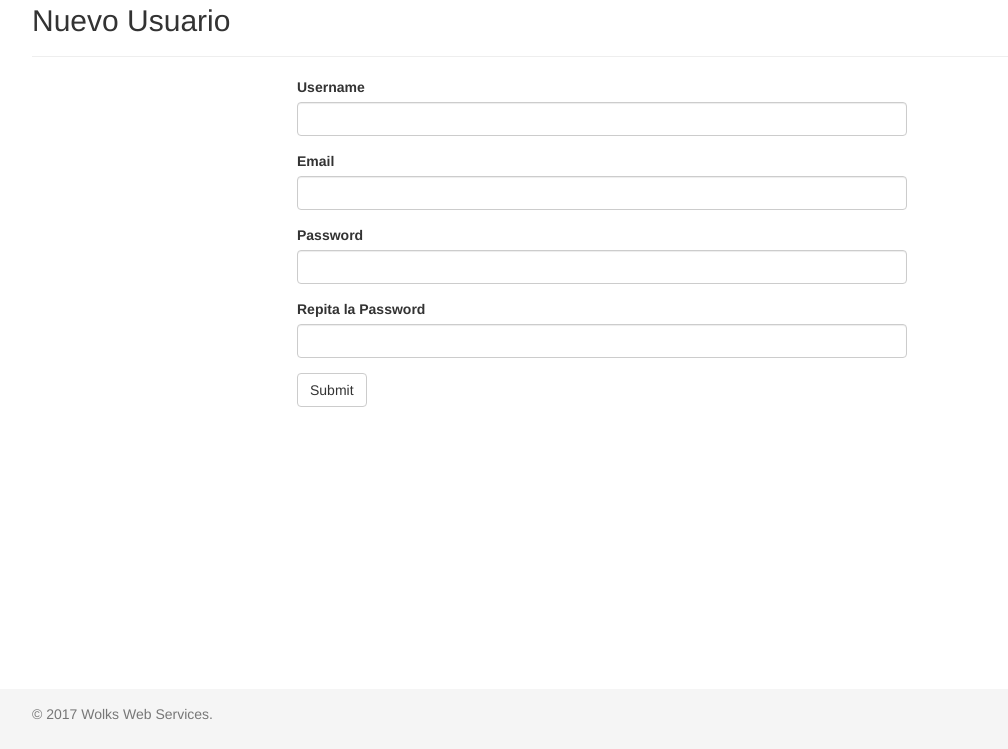
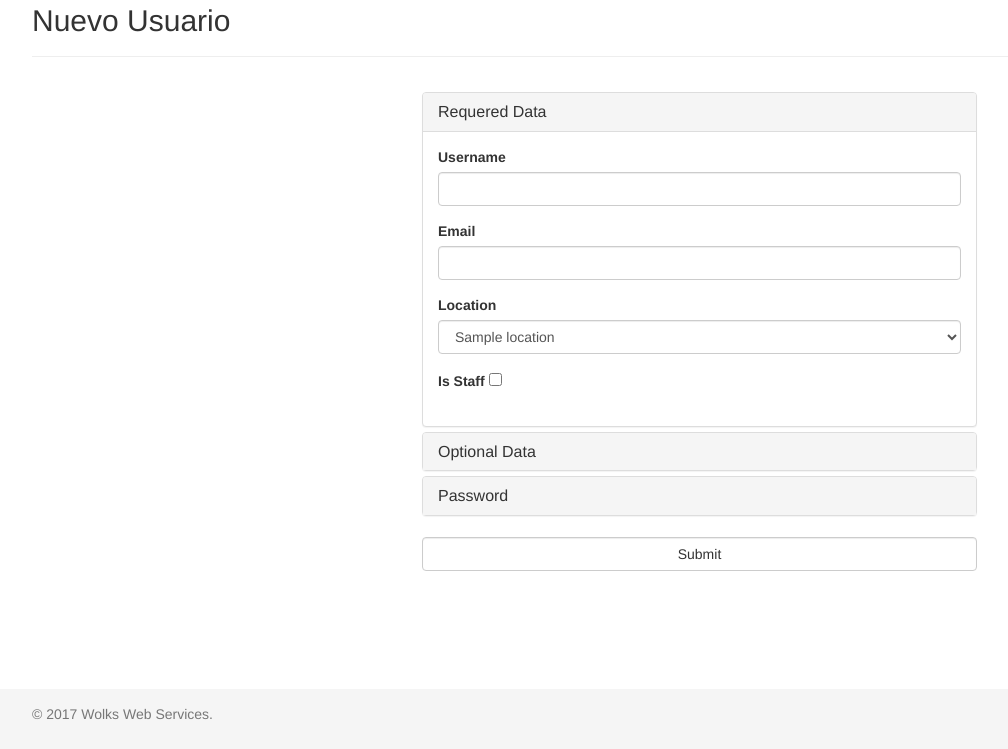
Before and after one commit to Wolksvidia/flask_inventory, a Flask app: page /user/new in a window 1280 px wide. Shown: the part 51-800 px from the top of the page, without its empty margins (38-1046 px from the left). Run offline with Flask 2, Linux system fonts and the light colour scheme; tables that the repository leaves empty hold one stand-in row (values such as "Sample post"); some libraries are stand-ins or nearby versions.

Commit message:
modificaciones varias

```diff
--- a/forms.py
+++ b/forms.py
@@ -1,6 +1,6 @@
 # -*- coding: utf-8 -*-
 from flask_wtf import FlaskForm
-from wtforms import StringField, HiddenField, PasswordField, TextAreaField, SelectField, FieldList
+from wtforms import StringField, HiddenField, PasswordField, TextAreaField, SelectField, BooleanField
 from wtforms import validators
 from wtforms.fields.html5 import EmailField
 from models import User, Location, Device
@@ -48,18 +48,22 @@ class CreateUserForm(FlaskForm):
         validators.DataRequired(message='El usuario es requerido.'),
         validators.Length(min=4, max=50, message='Ingrese un usuario valido.'),
         ])
+    first_name = StringField('First Name')
+    last_name = StringField('Last Name')
     email = EmailField('Email',
         [
         validators.DataRequired(message='El email es requerido.'),
         validators.Email(message='Ingrese un email valido.'),
         validators.Length(min=4, max=50, message='Ingrese un email valido.')
         ])
+    phone = StringField('Telephone number')
+    staff = BooleanField('Is Staff')
     password = PasswordField('Password',
         [
-        validators.DataRequired(message='La password es requerida.'),
         validators.EqualTo('confirm', message='Las passwords deben coincidir!!')
         ])
     confirm = PasswordField('Repita la Password')
+    location = SelectField('Location', coerce=int)
 
     def validate_username(form, field):
         username = field.data
--- a/main.py
+++ b/main.py
@@ -46,7 +46,7 @@ def send_email(username, email):
 with app.app_context():
     db.create_all()
     user = User(username='admin', email='admin@example.com',
-        password='Admin2017', staff=True)
+        password='admin', staff=True)
     try:
         db.session.add(user)
         db.session.commit()
@@ -121,10 +121,14 @@ def logout():
 def new_user(id=None):
     if id is None:
         user_form = forms.CreateUserForm(request.form)
+        user_form.location.choices = [(g.id, g.location_name) for g in Location.query.order_by('location_name').all()]
         if request.method == 'POST' and user_form.validate():
             user = User(user_form.username.data,
                 user_form.email.data,
-                user_form.password.data)
+                user_form.password.data,
+                user_form.staff.data, user_form.first_name.data,
+                user_form.last_name.data,
+                user_form.location.data, user_form.phone.data)
             try:
                 db.session.add(user)
                 db.session.commit()
@@ -136,8 +140,8 @@ def new_user(id=None):
 
                 sender = threading.Thread(name='mail_sender',
                     target=send_message, args=(user.username, user.email, ))
-                sender.start()
-                return redirect(url_for('login'))
+                #sender.start()
+                return redirect(url_for('new_user'))
             except Exception as e:
                 print(e)
                 flash(('danger', 'Lo sentimos algo salio mal!.'))
@@ -315,15 +319,36 @@ def del_device(id):
     return redirect(url_for('new_device'))
 
 
+@app.route('/device/state/<int:did>', methods=['GET'])
+def change_device_state(did):
+    dev = Device.query.filter(Device.id == did).one_or_none()
+    if dev is not None:
+        try:
+            if dev.active:
+                dev.active = False
+            else:
+                dev.active = True
+            db.session.add(dev)
+            db.session.commit()
+            flash(('success', 'Estado cambiado exitosamente!.'))
+            return redirect(url_for('view_devices', did=dev.id))
+        except Exception as e:
+            print(e)
+            flash(('danger', 'Lo sentimos algo salio mal!.'))
+            return redirect(url_for('view_devices', did=dev.id))
+    flash(('danger', 'Lo sentimos algo salio mal!.'))
+    return redirect(url_for('view_devices', did=dev.id))
+
+
 @app.route('/device/assign', methods=['GET', 'POST'])
 def assign_device():
     form = forms.AssignDevice(request.form)
     if request.method == 'GET':
-        form.device.choices = [(g.id, g.name) for g in Device.query.filter(Device.user_id == None).order_by('name').all()]
+        form.device.choices = [(g.id, g.name) for g in Device.query.filter(Device.user_id == None).filter(Device.active).order_by('name').all()]
         if len(form.device.choices) is 0:
             flash(('danger', 'Lo sentimos no hay equipos disponibles para asignar!.'))
             return redirect(url_for('view_devices'))
-        form.user.choices = [(g.id, g.username) for g in User.query.order_by('username').all()]
+        form.user.choices = [(g.id, g.username) for g in User.query.filter(User.username != 'admin').order_by('username').all()]
         return render_template('assign_dev.html', form=form)
     elif request.method == 'POST':
         dev = Device.query.filter(Device.id == form.device.data).one_or_none()
--- a/templates/_macro.html
+++ b/templates/_macro.html
@@ -50,7 +50,7 @@
 
 {% macro render_fields(field) %}
 	<td> {{ field.label }}
-	<dd> {{ field(**kwargs)|safe }}
+	{{ field(**kwargs)|safe }}
 	{% if field.errors %}
 		<ul>
 			{% for error in field.errors %}
--- a/templates/create_user.html
+++ b/templates/create_user.html
@@ -5,11 +5,23 @@
 <h2>Nuevo Usuario</h2>
 {% endblock %}
 {% block content %}
-
-<div class="col-md-3"></div>
-<div class="col-md-6">
+<div class="container">
 	<form method='POST'>
 	{{ form.csrf_token }}
+	<div class="row">
+		<div class="col-md-4"></div>
+		<div class="col-md-6">
+			<div class="panel-group" id="accordion" role="tablist" aria-multiselectable="true">
+				<div class="panel panel-default">
+				  <div class="panel-heading" role="tab" id="headingOne">
+					<h4 class="panel-title">
+					  <a role="button" data-toggle="collapse" data-parent="#accordion" href="#collapseOne" aria-expanded="true" aria-controls="collapseOne">
+					  Requered Data
+					  </a>
+					</h4>
+				  </div>
+				  <div id="collapseOne" class="panel-collapse collapse in" role="tabpanel" aria-labelledby="headingOne">
+					<div class="panel-body">
 						<div class="form-group">
 						{{ render_fields(form.username, class="form-control") }}
 						</div>
@@ -17,14 +29,71 @@
 						{{ render_fields(form.email,class="form-control") }}
 						</div>
 						<div class="form-group">
+						{{ render_fields(form.location,class="form-control") }}
+						</div>
+						<div class="form-group">
+							{{ render_fields(form.staff) }}
+						</div>
+					</div>
+				  </div>
+				</div>
+				<div class="panel panel-default">
+				  <div class="panel-heading" role="tab" id="headingTwo">
+					<h4 class="panel-title">
+					  <a class="collapsed" role="button" data-toggle="collapse" data-parent="#accordion" href="#collapseTwo" aria-expanded="false" aria-controls="collapseTwo">
+						Optional Data
+					  </a>
+					</h4>
+				  </div>
+				  <div id="collapseTwo" class="panel-collapse collapse" role="tabpanel" aria-labelledby="headingTwo">
+					<div class="panel-body">
+					<div class="form-group">
+					{{ render_fields(form.first_name,class="form-control") }}
+					</div>
+					<div class="form-group">
+					{{ render_fields(form.last_name,class="form-control") }}
+					</div>
+					<div class="form-group">
+					{{ render_fields(form.phone,class="form-control") }}
+					</div>
+					</div>
+				  </div>
+				</div>
+				<div class="panel panel-default">
+				  <div class="panel-heading" role="tab" id="headingThree">
+					<h4 class="panel-title">
+					  <a class="collapsed" role="button" data-toggle="collapse" data-parent="#accordion" href="#collapseThree" aria-expanded="false" aria-controls="collapseThree">
+						Password
+					  </a>
+					</h4>
+				  </div>
+				  <div id="collapseThree" class="panel-collapse collapse" role="tabpanel" aria-labelledby="headingThree">
+					<div class="panel-body">
+						<div class="form-group">
 						{{ render_fields(form.password, class="form-control") }}
 						</div>
 						<div class="form-group">
 						{{ render_fields(form.confirm, class="form-control") }}
 						</div>
-		<button type="submit" class="btn btn-default">Submit</button>
+					</div>
+				  </div>
+				</div>
+			</div>
+		</div>
+		<div class="col-md-4"></div>
+	</div>
+	<div class="row">
+	<div class="col-md-4"></div>
+		<div class="col-md-6">
+			<div class="form-group">
+				<button type="submit" class="btn btn-default form-control">Submit</button>
+			</div>
+		</div>
+	<div class="col-md-4"></div>
+	</div>
 	</form>
+	<div class="row">
+		<div class="col-md-12"><br/><br/></div>
 	</div>
-<div class="col-md-3"></div>
-
+</div>
 {% endblock %}
```
Also changed, not shown: models.py (+9 -2 lines), templates/view_device.html (+25 -6 lines), templates/view_devices.html (+6 -12 lines), templates/view_devices_old.html (+1 -15 lines). Lines whose indentation alone changed are shown as unchanged.
